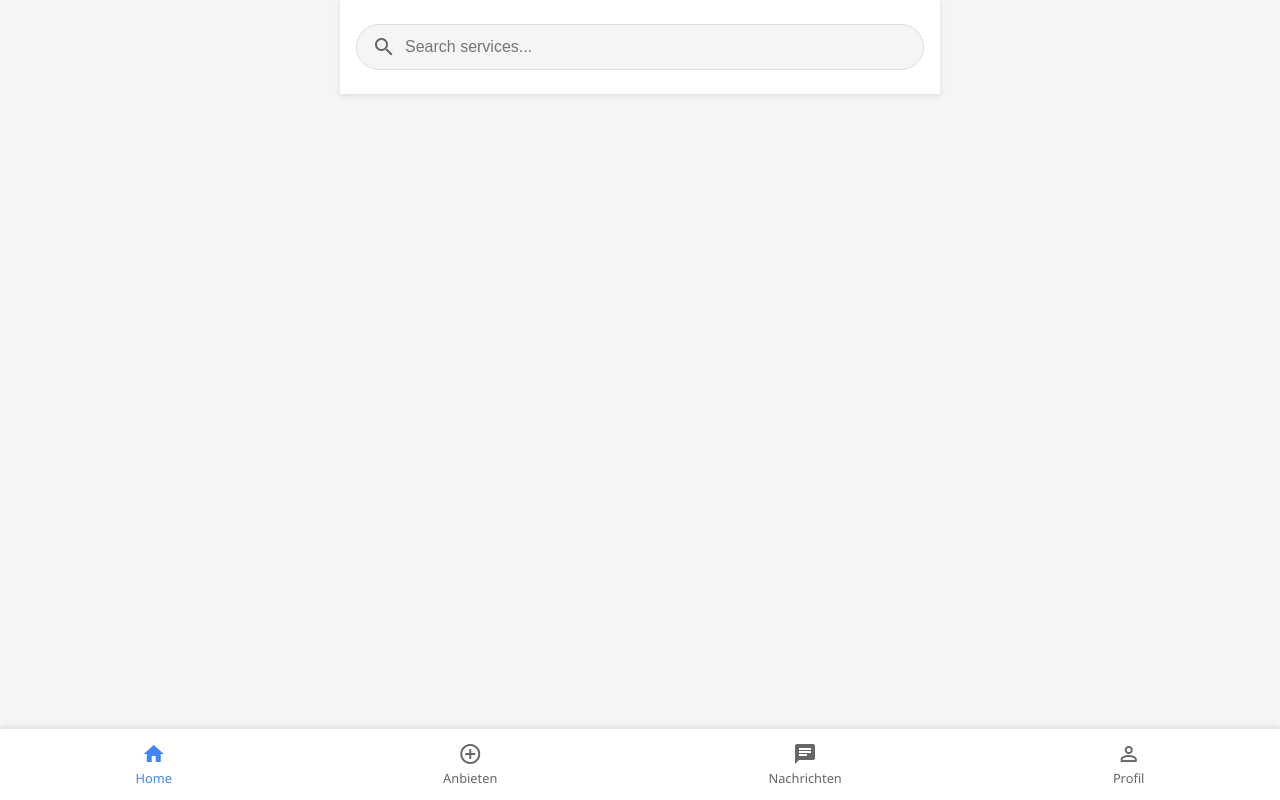
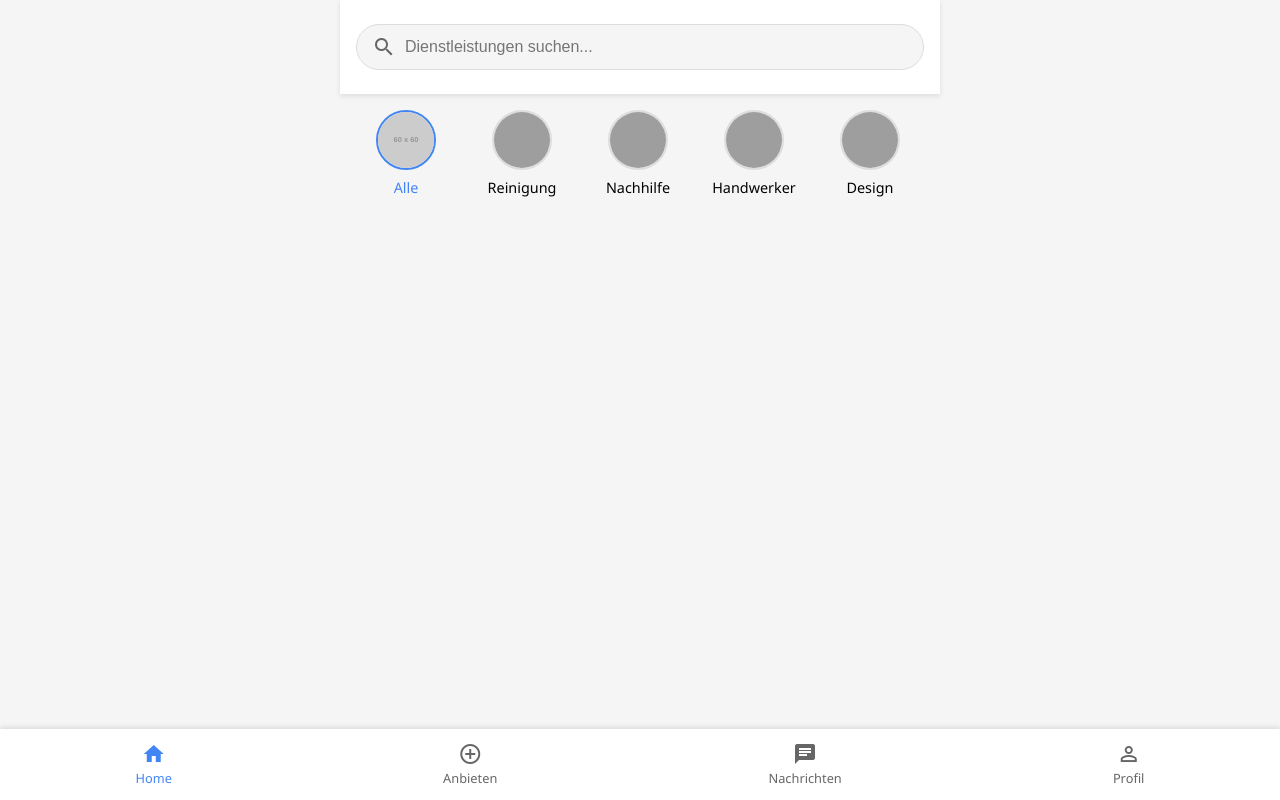
Before and after one commit to Rosandro200/goexperte, a plain HTML site: page index.html in a window 1280 px wide. Drawn offline with Linux system fonts and the light colour scheme; no server answers; grey boxes are pictures that could not be loaded; placeholder pictures from the web are drawn by us.

Commit message:
Add files via upload

```diff
--- a/index.html
+++ b/index.html
@@ -262,13 +262,91 @@
             border-bottom: 1px solid #eee;
             font-size: 0.9rem;
         }
+
+        /* Category Filter Styles */
+        .category-filters {
+            padding: 1rem;
+            overflow-x: auto;
+            white-space: nowrap;
+            -webkit-overflow-scrolling: touch;
+            margin-bottom: 1rem;
+            display: flex;
+            gap: 1rem;
+        }
+
+        .category-filter {
+            display: inline-flex;
+            flex-direction: column;
+            align-items: center;
+            cursor: pointer;
+            transition: transform 0.2s;
+            min-width: 100px;
+        }
+
+        .category-filter:hover {
+            transform: translateY(-2px);
+        }
+
+        .category-filter.active {
+            color: #4285f4;
+        }
+
+        .category-filter img {
+            width: 60px;
+            height: 60px;
+            border-radius: 50%;
+            object-fit: cover;
+            margin-bottom: 0.5rem;
+            border: 2px solid #ddd;
+        }
+
+        .category-filter.active img {
+            border-color: #4285f4;
+        }
+
+        .category-name {
+            font-size: 0.9rem;
+            text-align: center;
+        }
     </style>
 </head>
 <body>
     <div class="header">
         <div class="search-container">
             <span class="material-icons search-icon">search</span>
-            <input type="text" class="search-bar" placeholder="Search services...">
+            <input type="text" class="search-bar" placeholder="Dienstleistungen suchen...">
+        </div>
+    </div>
+
+    <!-- Add Category Filters -->
+    <div class="category-filters" id="category-filters">
+        <div class="category-filter active" data-category="all" onclick="filterGigs('all')">
+            <img src="https://via.placeholder.com/60" alt="Alle">
+            <span class="category-name">Alle</span>
+        </div>
+        <div class="category-filter" data-category="cleaning" onclick="filterGigs('cleaning')">
+            <img src="https://images.unsplash.com/photo-1581578731548-c64695cc6952" alt="Reinigung">
+            <span class="category-name">Reinigung</span>
+        </div>
+        <div class="category-filter" data-category="tutoring" onclick="filterGigs('tutoring')">
+            <img src="https://images.unsplash.com/photo-1434030216411-0b793f4b4173" alt="Nachhilfe">
+            <span class="category-name">Nachhilfe</span>
+        </div>
+        <div class="category-filter" data-category="handyman" onclick="filterGigs('handyman')">
+            <img src="https://images.unsplash.com/photo-1581244277943-fe4a9c777189" alt="Handwerker">
+            <span class="category-name">Handwerker</span>
+        </div>
+        <div class="category-filter" data-category="design" onclick="filterGigs('design')">
+            <img src="https://images.unsplash.com/photo-1561070791-2526d30994b5" alt="Design">
+            <span class="category-name">Design</span>
+        </div>
+        <div class="category-filter" data-category="fitness" onclick="filterGigs('fitness')">
+            <img src="https://images.unsplash.com/photo-1517836357463-d25dfeac3438" alt="Fitness">
+            <span class="category-name">Fitness</span>
+        </div>
+        <div class="category-filter" data-category="programming" onclick="filterGigs('programming')">
+            <img src="https://images.unsplash.com/photo-1461749280684-dccba630e2f6" alt="Programmierung">
+            <span class="category-name">Programmierung</span>
         </div>
     </div>
 
@@ -296,15 +374,34 @@
     </nav>
 
     <script>
-        function loadGigs() {
+        let currentCategory = 'all';
+        let allGigs = [];
+
+        function filterGigs(category) {
+            // Update active state
+            document.querySelectorAll('.category-filter').forEach(filter => {
+                filter.classList.toggle('active', filter.dataset.category === category);
+            });
+
+            currentCategory = category;
             const gigsContainer = document.getElementById('gigs-container');
-            const gigManager = new GigManager();
 
-            gigManager.get((gigs) => {
+            if (category === 'all') {
+                // Show all gigs
+                displayGigs(allGigs);
+            } else {
+                // Filter gigs by category
+                const filteredGigs = allGigs.filter(gig => gig.category === category);
+                displayGigs(filteredGigs);
+            }
+        }
+
+        function displayGigs(gigs) {
+            const gigsContainer = document.getElementById('gigs-container');
             gigsContainer.innerHTML = '';
 
             if (gigs.length === 0) {
-                    gigsContainer.innerHTML = '<p>No gigs found</p>';
+                gigsContainer.innerHTML = '<p class="no-gigs">Keine Dienstleistungen in dieser Kategorie gefunden</p>';
                 return;
             }
 
@@ -312,8 +409,37 @@
                 const gigElement = GigManager.createGigElement(gig);
                 gigsContainer.innerHTML += gigElement;
             });
+        }
+
+        function loadGigs() {
+            const gigsContainer = document.getElementById('gigs-container');
+            const gigManager = new GigManager();
+
+            gigManager.get((gigs) => {
+                allGigs = gigs; // Store all gigs
+                filterGigs(currentCategory); // Apply current filter
             });
         }
+
+        // Search functionality
+        const searchInput = document.querySelector('.search-bar');
+        searchInput.addEventListener('input', (e) => {
+            const searchTerm = e.target.value.toLowerCase();
+
+            if (!searchTerm) {
+                filterGigs(currentCategory);
+                return;
+            }
+
+            const filteredGigs = allGigs.filter(gig => {
+                const matchesCategory = currentCategory === 'all' || gig.category === currentCategory;
+                const matchesSearch = gig.title.toLowerCase().includes(searchTerm) ||
+                                   gig.description.toLowerCase().includes(searchTerm);
+                return matchesCategory && matchesSearch;
+            });
+
+            displayGigs(filteredGigs);
+        });
 
         document.addEventListener('DOMContentLoaded', loadGigs);
     </script>
```
Lines whose indentation alone changed are shown as unchanged.
